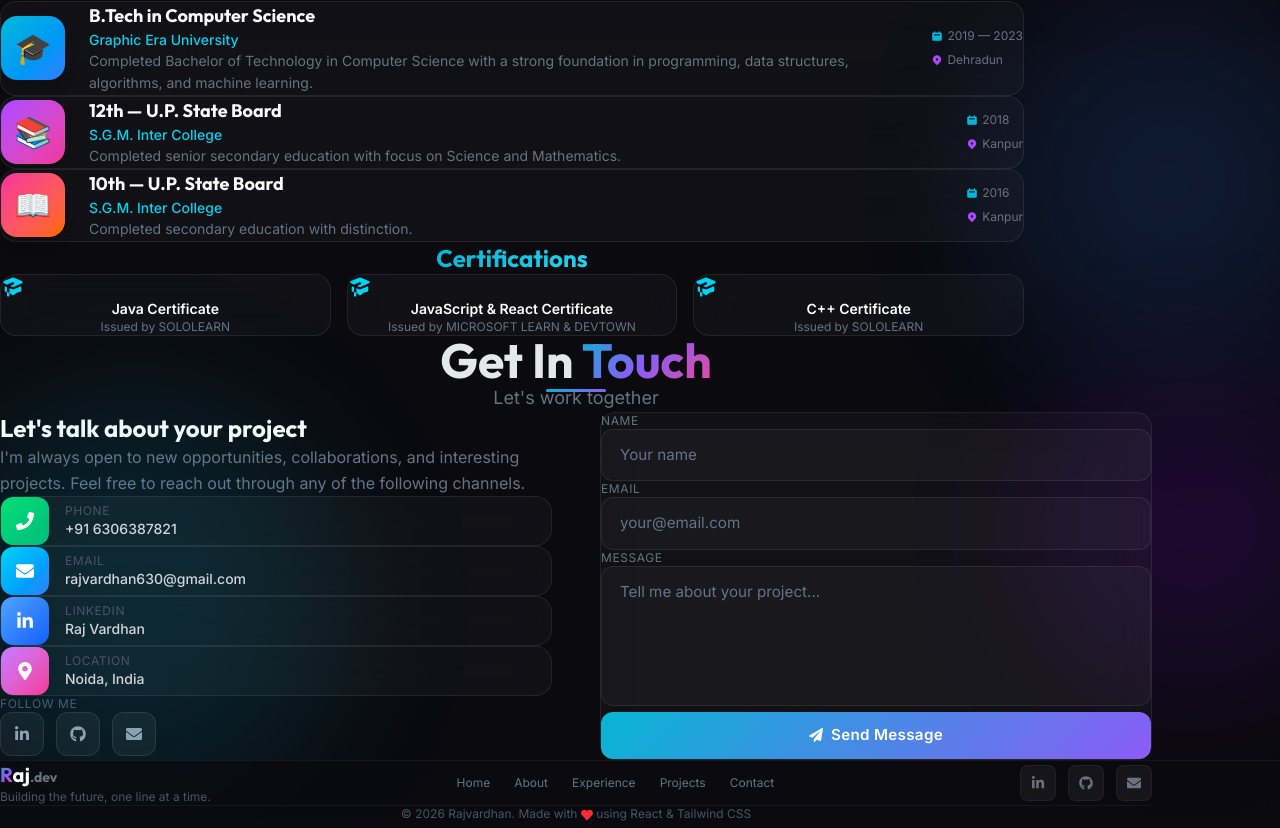
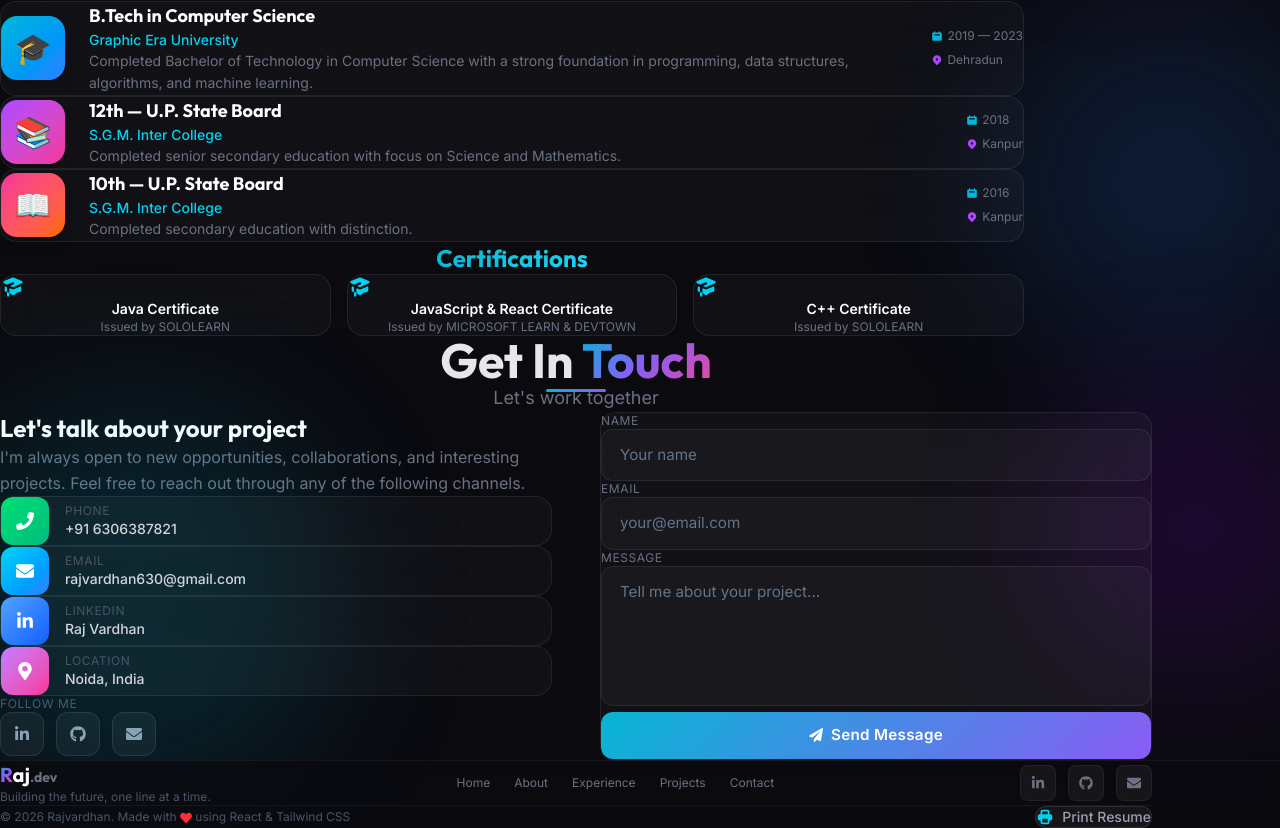
Before and after one commit to Rajvardhan-1/my-portfolio, a React (Vite) app: page / in a window 1280 px wide. Shown: the part 2394-3222 px from the top of the page. Built offline with nearby package versions, Linux system fonts and the light colour scheme.

Commit message:
Move Print Resume button to footer bottom-right

```diff
--- a/src/App.jsx
+++ b/src/App.jsx
@@ -6,6 +6,7 @@
 import Education from './components/Education';
 import Contact from './components/Contact';
 import Footer from './components/Footer';
+
 
 function App() {
   return (
@@ -18,8 +19,10 @@
       <Education />
       <Contact />
       <Footer />
+
     </div>
   );
 }
 
+
 export default App;
--- a/src/components/Footer.jsx
+++ b/src/components/Footer.jsx
@@ -1,4 +1,5 @@
 import { FaLinkedinIn, FaGithub, FaEnvelope, FaHeart } from 'react-icons/fa';
+import { HiPrinter } from 'react-icons/hi';
 
 function Footer() {
   return (
@@ -26,8 +27,16 @@
             ))}
           </div>
         </div>
-        <div className="mt-8 pt-6 border-t border-white/5 text-center">
+        <div className="mt-8 pt-6 border-t border-white/5 flex flex-col sm:flex-row items-center justify-between gap-4">
           <p className="text-xs text-gray-600">© 2026 Rajvardhan. Made with <FaHeart className="inline text-red-500 mx-0.5" /> using React & Tailwind CSS</p>
+          <button
+            onClick={() => window.print()}
+            className="flex items-center gap-2 px-4 py-2 rounded-full bg-white/5 border border-white/10 text-gray-400 hover:text-cyan-400 hover:border-cyan-500/30 hover:shadow-cyan-500/10 hover:shadow-lg transition-all duration-300 print:hidden cursor-pointer group"
+            title="Print Resume"
+          >
+            <HiPrinter className="text-lg text-cyan-400 group-hover:text-cyan-300 transition-colors" />
+            <span className="font-medium text-sm">Print Resume</span>
+          </button>
         </div>
       </div>
     </footer>
```
